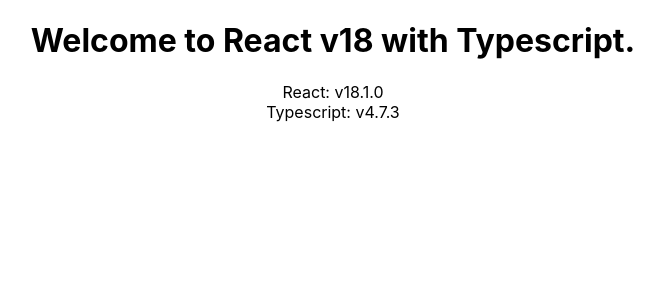
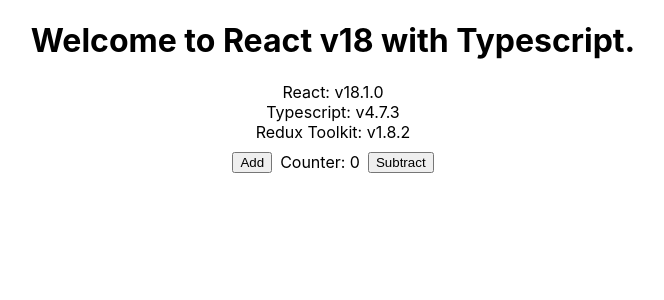
Before and after one commit to Quokka-Labs-LLP/base-nextjs, a React (Create React App) app: page / in a window 1280 px wide. Shown: the top 300 px of the page, without its empty margins (307-971 px from the left). Built offline with nearby package versions, Linux system fonts and the light colour scheme; no server answers.

Commit message:
Showcase the use of redux.

```diff
--- a/src/App.tsx
+++ b/src/App.tsx
@@ -1,14 +1,29 @@
 import React from 'react'
+
+import { useAppDispatch, useAppSelector } from './hooks/redux'
+import { decrement, increment } from './redux/counter'
 import './App.css'
 
-const App: React.FC = () => {
+export default function App(): JSX.Element {
+  const counterState = useAppSelector(state => state.counter)
+  const dispatch = useAppDispatch()
+
   return (
     <>
       <h1 style={{ textAlign: 'center' }}>Welcome to React v18 with Typescript.</h1>
       <p style={{ textAlign: 'center', margin: 0 }}>React: v18.1.0</p>
       <p style={{ textAlign: 'center', margin: 0 }}>Typescript: v4.7.3</p>
+      <p style={{ textAlign: 'center', margin: 0 }}>Redux Toolkit: v1.8.2</p>
+
+      <div style={{ display: 'flex', maxWidth: 'fit-content', margin: '10px auto' }}>
+        <button style={{ margin: '0 8px' }} onClick={() => dispatch(increment(counterState))}>
+          Add
+        </button>
+        <p style={{ margin: 0 }}>Counter: {counterState.value}</p>
+        <button style={{ margin: '0 8px' }} onClick={() => dispatch(decrement(counterState))}>
+          Subtract
+        </button>
+      </div>
     </>
   )
 }
-
-export default App
--- /dev/null
+++ b/src/redux/counter/counter.slice.ts
@@ -0,0 +1,29 @@
+import { createSlice, Slice } from '@reduxjs/toolkit'
+
+import { CounterState } from './types'
+
+// Define the initial state using that type
+const initialState: CounterState = {
+  value: 0,
+}
+
+export const slice: Slice = createSlice({
+  name: 'counter',
+  // `createSlice` will infer the state type from the `initialState` argument
+  initialState,
+  reducers: {
+    increment: state => {
+      state.value += 1
+      return state
+    },
+    decrement: state => {
+      state.value -= 1
+      return state
+    },
+  },
+})
+
+const { actions, reducer } = slice
+export const { decrement, increment } = actions
+
+export default reducer
--- /dev/null
+++ b/src/redux/counter/index.ts
@@ -0,0 +1,4 @@
+import counterReducer, { decrement, increment } from './counter.slice'
+
+export { counterReducer, decrement, increment }
+export * from './types'
--- /dev/null
+++ b/src/redux/counter/types.ts
@@ -0,0 +1,3 @@
+export interface CounterState {
+  value: number
+}
--- a/src/redux/reducers.ts
+++ b/src/redux/reducers.ts
@@ -1,7 +1,9 @@
 import { authApi, authReducer } from './auth'
+import { counterReducer } from './counter'
 
 const reducer = {
   auth: authReducer,
+  counter: counterReducer,
   [authApi.reducerPath]: authApi.reducer,
 }
 
```
Also changed, not shown: 1 other file (tests, documents, lock files or other folders).
